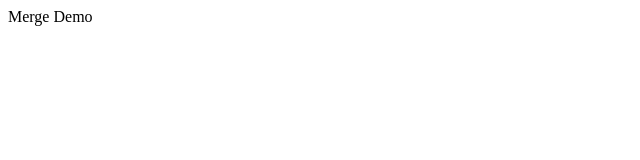
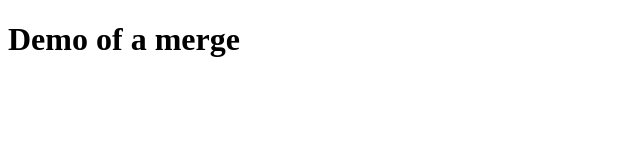
Before and after one commit to nasivuela/merge-demo, a plain HTML site: page index.html in a window 1280 px wide. Shown: the whole page, without its empty margins (0-640 px from the left). Drawn offline with Linux system fonts and the light colour scheme.

Commit message:
Add change

```diff
--- a/index.html
+++ b/index.html
@@ -7,6 +7,6 @@
   <title>Document</title>
 </head>
 <body>
-  Merge Demo
+  <h1>Demo of a merge</h1>
 </body>
 </html>
```
